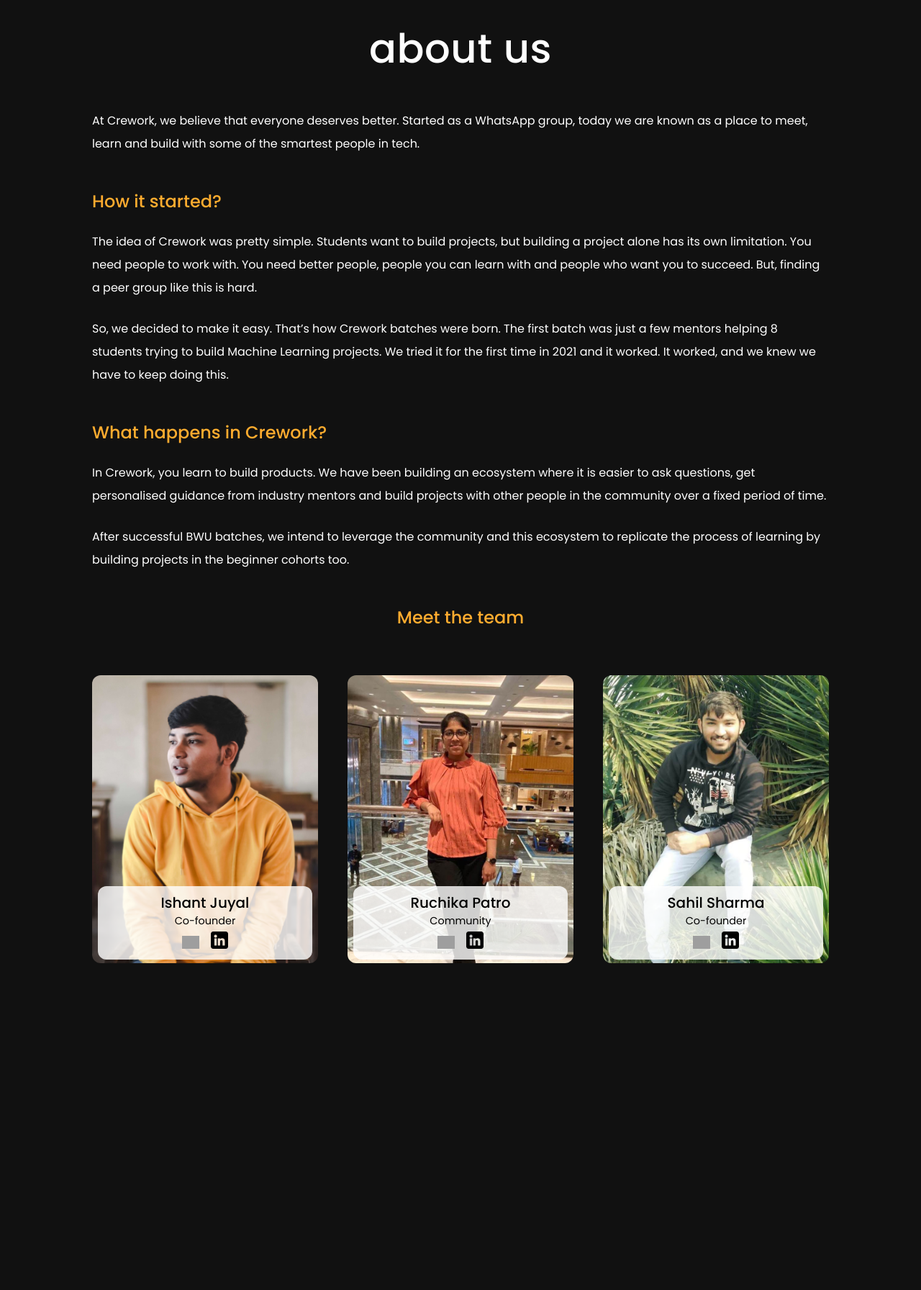
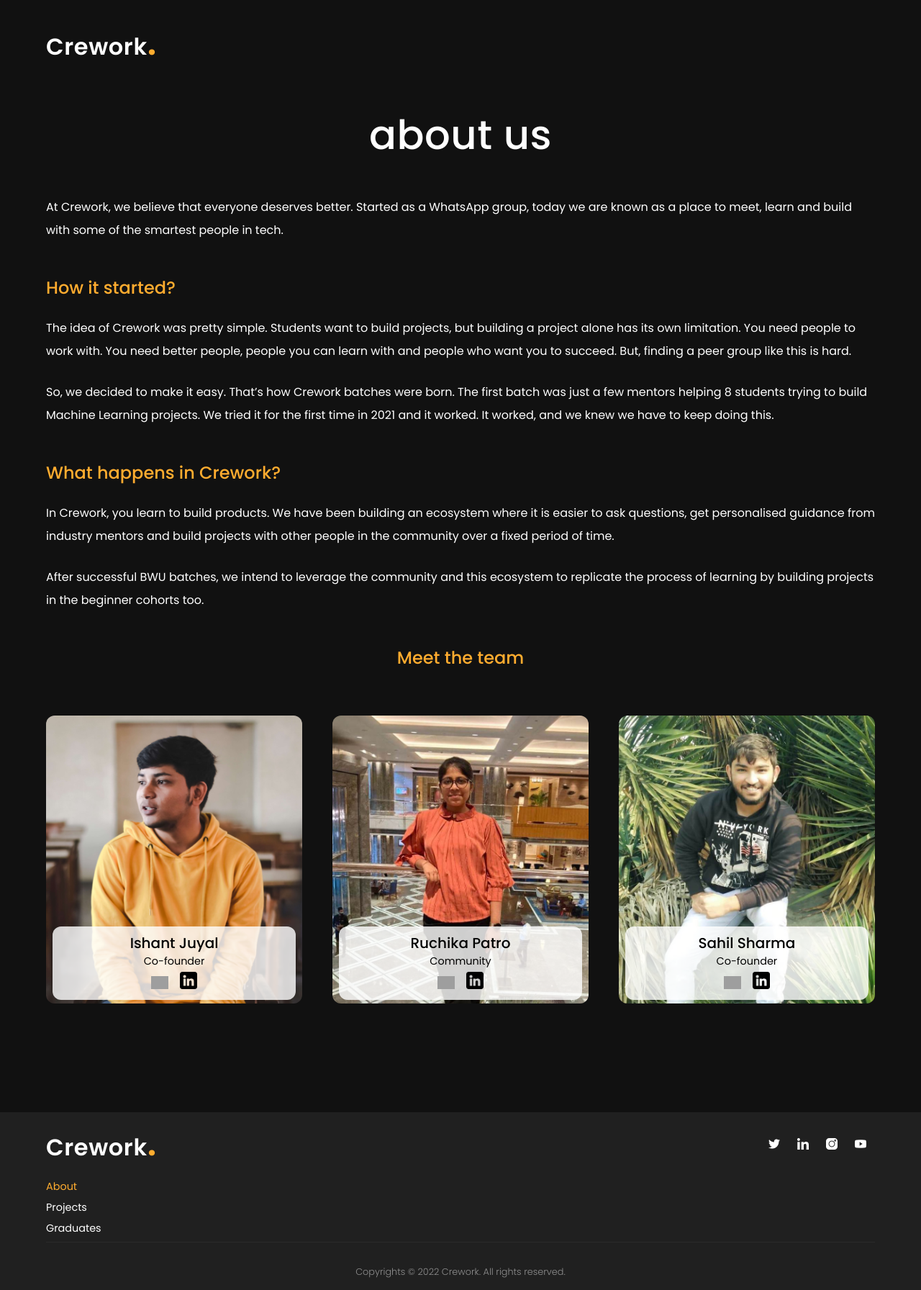
Before and after one commit to sahilsharma1901/landing-page-crework, a React (Create React App) app: page /about in a window 1280 px wide. Shown: the whole page at 72% size. Before the commit the page ends 1441 px from the top, so only its background shows below. Built offline with nearby package versions, Linux system fonts and the light colour scheme; grey boxes are pictures that could not be loaded.

Commit message:
Adds navigation

```diff
--- a/src/pages/About.jsx
+++ b/src/pages/About.jsx
@@ -3,9 +3,13 @@ import styles from './About.module.css'
 import {teamData as data} from "../data/teamData"
 import Twitter from "../assets/icons/twitter-team.png"
 import Linkedin from "../assets/icons/linkedin-team.png"
+import Navbar from '../sections/Navbar/Navbar'
+import Footer from '../sections/Footer/Footer'
 
 const About = () => {
   return (
+    <>
+      <Navbar/>
       <div className={styles.aboutContainer}>
           <h1 className={styles.heading}>About us</h1>
           <p className={styles.content}>
@@ -50,6 +54,8 @@ const About = () => {
             </div>
           </div>
       </div>
+      <Footer/>
+    </>
   )
 }
 
--- a/src/pages/About.module.css
+++ b/src/pages/About.module.css
@@ -1,6 +1,6 @@
 .aboutContainer {
     color: var(--white);
-    width: 80%;
+    width: 90%;
     margin: 2rem auto 0 auto;
 }
 
--- a/src/sections/Footer/Footer.jsx
+++ b/src/sections/Footer/Footer.jsx
@@ -4,7 +4,7 @@ import linkedin from "../../assets/icons/linkedin-footer.png"
 import instagram from "../../assets/icons/insta-footer.png"
 import twitter from "../../assets/icons/twitter-footer.png"
 import youtube from "../../assets/icons/youtube-footer.png"
-import { Link } from 'react-router-dom'
+import { NavLink } from 'react-router-dom'
 
 const Footer = () => {
   return (
@@ -27,9 +27,15 @@ const Footer = () => {
             </ul>
         </div>
         <div className={styles.linksContainer}>
-            <p className={styles.link}><Link to="/about">About</Link></p>
-            <p className={styles.link}><Link to="/projects">Projects</Link></p>
-            <p className={styles.link}><Link to="/graduates">Graduates</Link></p>
+            <p className={styles.link}><NavLink to="/about" style={({isActive}) => ({
+    color: isActive ? '#ffac2f' : '#fff',
+  })}>About</NavLink></p>
+            <p className={styles.link}><NavLink to="/projects" style={({isActive}) => ({
+    color: isActive ? '#ffac2f' : '#fff',
+  })}>Projects</NavLink></p>
+            <p className={styles.link}><NavLink to="/graduates" style={({isActive}) => ({
+    color: isActive ? '#ffac2f' : '#fff',
+  })}>Graduates</NavLink></p>
         </div>
         <p className={styles.footerText}>Copyrights &copy; 2022 Crework. All rights reserved.</p>
     </div>
--- a/src/sections/Navbar/Navbar.jsx
+++ b/src/sections/Navbar/Navbar.jsx
@@ -1,10 +1,17 @@
 import React from 'react';
+import { useNavigate } from 'react-router-dom';
 import styles from './Navbar.module.css';
 
 const Navbar = () => {
+  const navigate = useNavigate()
+
+  const navigateToHome = () => {
+    navigate("/", {replace: true})
+  }
+
   return (
     <nav className={styles.navbarContainer}>
-        <h1 className={styles.logo}>Crework<span className={styles.highlight}>.</span></h1>
+        <h1 className={styles.logo} onClick={navigateToHome}>Crework<span className={styles.highlight}>.</span></h1>
         {/* <a href='https://tally.so/r/31AdWp' target="_blank" rel="noreferrer" className={styles.exploreButton}>Apply now</a> */}
     </nav>
   );
```
Lines whose indentation alone changed are shown as unchanged.
